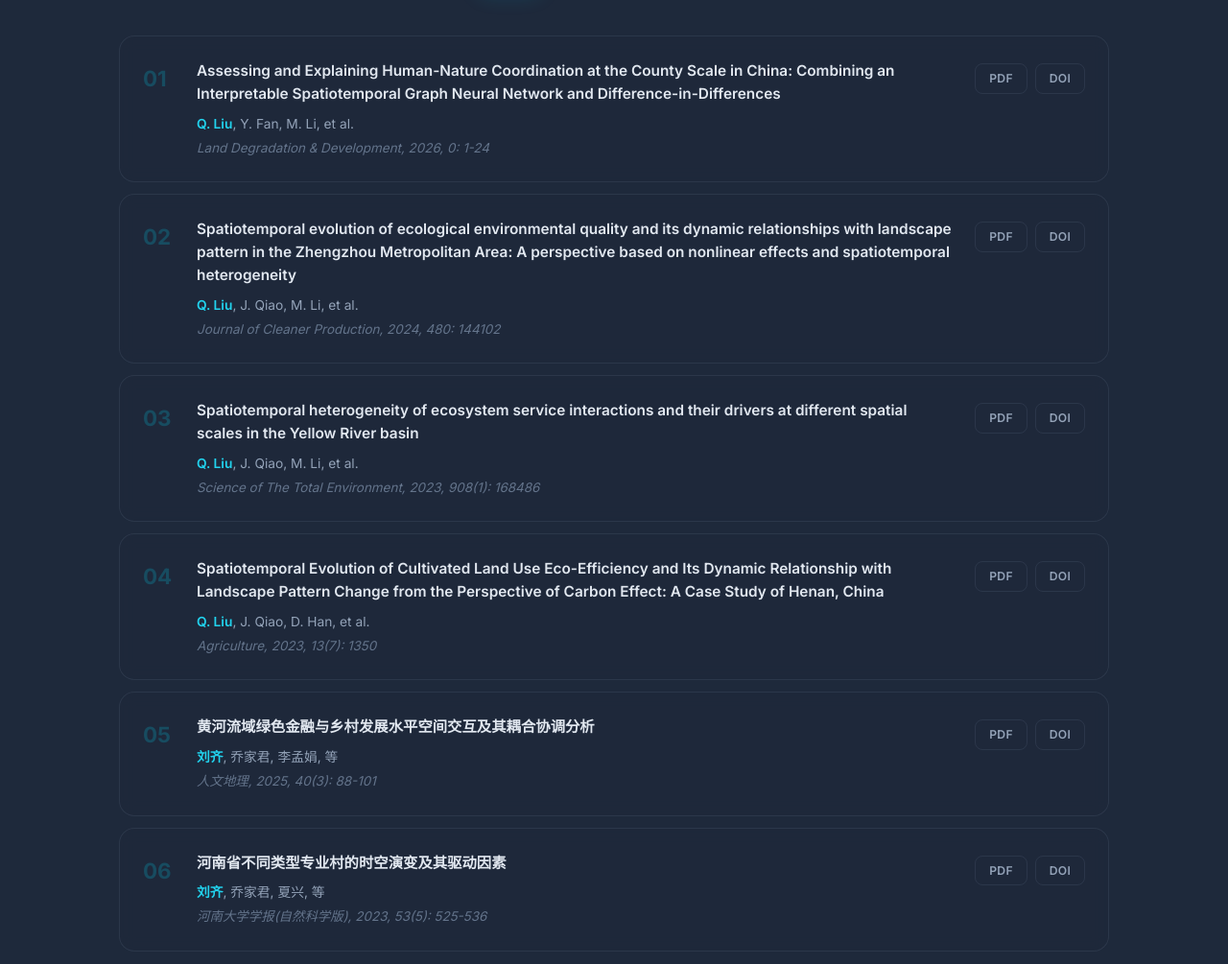
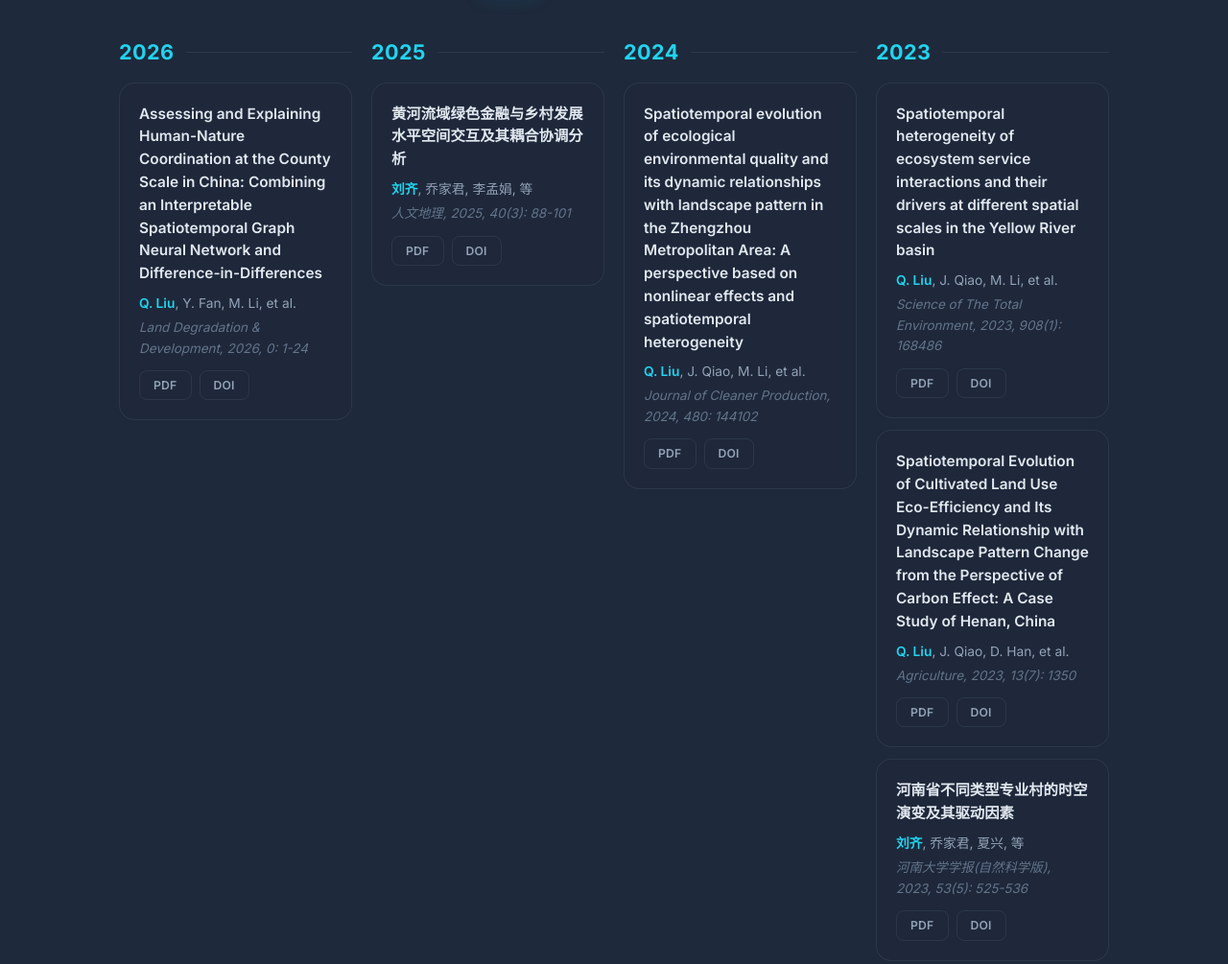
Before and after one commit to liuqi0314/LiuQi, a plain HTML site: page index.html in a window 1280 px wide. Shown: the part 2061-3066 px from the top of the page at 96% size. Drawn offline with Linux system fonts and the light colour scheme.

Commit message:
Organize publications by year

```diff
--- a/css/style.css
+++ b/css/style.css
@@ -496,7 +496,57 @@ img {
 }
 
 .pub-list {
+  display: grid;
+  grid-template-columns: repeat(4, minmax(0, 1fr));
+  gap: 20px;
   margin-bottom: 16px;
+}
+
+.pub-year-group {
+  min-width: 0;
+}
+
+.pub-year-group.year-hidden {
+  display: none;
+}
+
+.pub-year {
+  display: flex;
+  align-items: center;
+  gap: 12px;
+  margin: 0 0 14px;
+  color: var(--primary-light);
+  font-size: 1.35rem;
+  font-weight: 700;
+  letter-spacing: 0.02em;
+}
+
+.pub-year::after {
+  content: '';
+  height: 1px;
+  flex: 1;
+  background: var(--border);
+}
+
+.pub-year-items {
+  display: flex;
+  flex-direction: column;
+  gap: 12px;
+}
+
+.pub-year-group .pub-item {
+  flex-direction: column;
+  gap: 12px;
+  padding: 20px;
+  margin-bottom: 0;
+}
+
+.pub-year-group .pub-number {
+  display: none;
+}
+
+.pub-year-group .pub-links {
+  padding-top: 0;
 }
 
 .pub-item {
@@ -769,6 +819,11 @@ img {
 
 /* ===== Responsive: Tablet ===== */
 @media (max-width: 768px) {
+  .pub-list {
+    grid-template-columns: repeat(2, minmax(0, 1fr));
+    gap: 16px;
+  }
+
   .nav-menu {
     display: none;
     position: fixed;
@@ -844,6 +899,10 @@ img {
 
 /* ===== Responsive: Mobile ===== */
 @media (max-width: 480px) {
+  .pub-list {
+    grid-template-columns: 1fr;
+  }
+
   .hero {
     padding-top: calc(var(--nav-height) + 40px);
     padding-bottom: 56px;
--- a/index.html
+++ b/index.html
@@ -215,6 +215,9 @@
       </div>
 
       <div class="pub-list">
+        <div class="pub-year-group">
+          <h3 class="pub-year">2026</h3>
+          <div class="pub-year-items">
             <div class="pub-item animate-on-scroll" data-type="english">
               <div class="pub-number">01</div>
               <div class="pub-content">
@@ -227,6 +230,28 @@
                 <a href="https://doi.org/10.1002/ldr.70834" class="pub-link" target="_blank">DOI</a>
               </div>
             </div>
+          </div>
+        </div>
+        <div class="pub-year-group">
+          <h3 class="pub-year">2025</h3>
+          <div class="pub-year-items">
+            <div class="pub-item animate-on-scroll" data-type="chinese">
+              <div class="pub-number">05</div>
+              <div class="pub-content">
+                <h4 class="pub-title">黄河流域绿色金融与乡村发展水平空间交互及其耦合协调分析</h4>
+                <p class="pub-authors"><strong class="pub-self">刘齐</strong>, 乔家君, 李孟娟, 等</p>
+                <p class="pub-venue">人文地理, 2025, 40(3): 88-101</p>
+              </div>
+              <div class="pub-links">
+                <a href="papers/liu-2025-green-finance.pdf" class="pub-link" target="_blank">PDF</a>
+                <a href="https://doi.org/10.13959/j.issn.1003-2398.2025.03.010" class="pub-link" target="_blank">DOI</a>
+              </div>
+            </div>
+          </div>
+        </div>
+        <div class="pub-year-group">
+          <h3 class="pub-year">2024</h3>
+          <div class="pub-year-items">
             <div class="pub-item animate-on-scroll" data-type="english">
               <div class="pub-number">02</div>
               <div class="pub-content">
@@ -239,6 +264,11 @@
                 <a href="https://doi.org/10.1016/j.jclepro.2024.144102" class="pub-link" target="_blank">DOI</a>
               </div>
             </div>
+          </div>
+        </div>
+        <div class="pub-year-group">
+          <h3 class="pub-year">2023</h3>
+          <div class="pub-year-items">
             <div class="pub-item animate-on-scroll" data-type="english">
               <div class="pub-number">03</div>
               <div class="pub-content">
@@ -264,18 +294,6 @@
               </div>
             </div>
             <div class="pub-item animate-on-scroll" data-type="chinese">
-          <div class="pub-number">05</div>
-          <div class="pub-content">
-            <h4 class="pub-title">黄河流域绿色金融与乡村发展水平空间交互及其耦合协调分析</h4>
-            <p class="pub-authors"><strong class="pub-self">刘齐</strong>, 乔家君, 李孟娟, 等</p>
-            <p class="pub-venue">人文地理, 2025, 40(3): 88-101</p>
-          </div>
-          <div class="pub-links">
-            <a href="papers/liu-2025-green-finance.pdf" class="pub-link" target="_blank">PDF</a>
-            <a href="https://doi.org/10.13959/j.issn.1003-2398.2025.03.010" class="pub-link" target="_blank">DOI</a>
-          </div>
-        </div>
-        <div class="pub-item animate-on-scroll" data-type="chinese">
               <div class="pub-number">06</div>
               <div class="pub-content">
                 <h4 class="pub-title">河南省不同类型专业村的时空演变及其驱动因素</h4>
@@ -285,6 +303,8 @@
               <div class="pub-links">
                 <a href="papers/liu-2023-specialized-villages.pdf" class="pub-link" target="_blank">PDF</a>
                 <a href="https://doi.org/10.15991/j.cnki.411100.2023.05.004" class="pub-link" target="_blank">DOI</a>
+              </div>
+            </div>
           </div>
         </div>
       </div>
--- a/js/main.js
+++ b/js/main.js
@@ -157,6 +157,11 @@ pubFilters.forEach(btn => {
         item.classList.add('hidden');
       }
     });
+
+    document.querySelectorAll('.pub-year-group').forEach(group => {
+      const visibleItems = group.querySelectorAll('.pub-item:not(.hidden)');
+      group.classList.toggle('year-hidden', visibleItems.length === 0);
+    });
   });
 });
 
```
Lines whose indentation alone changed are shown as unchanged.
